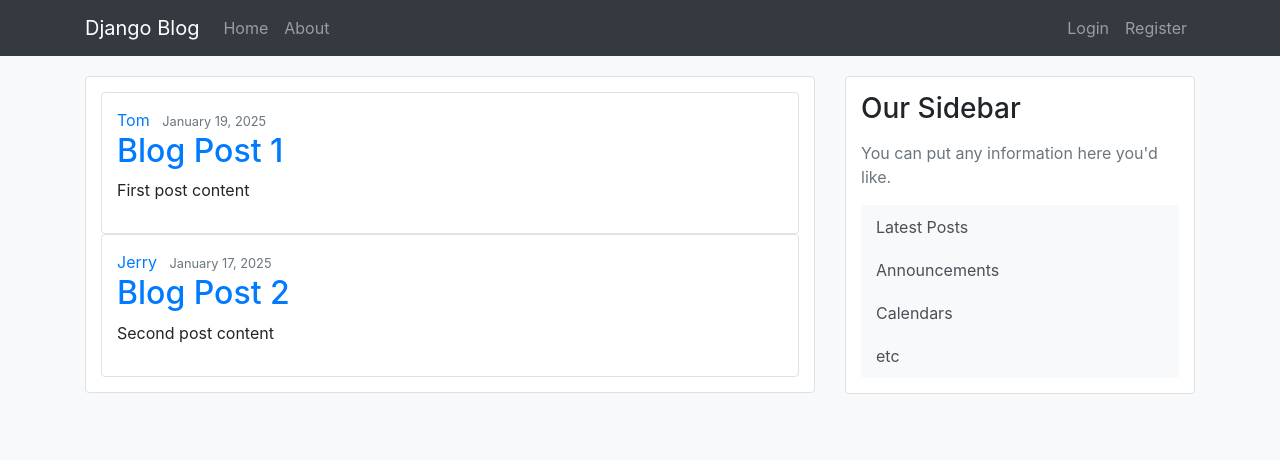
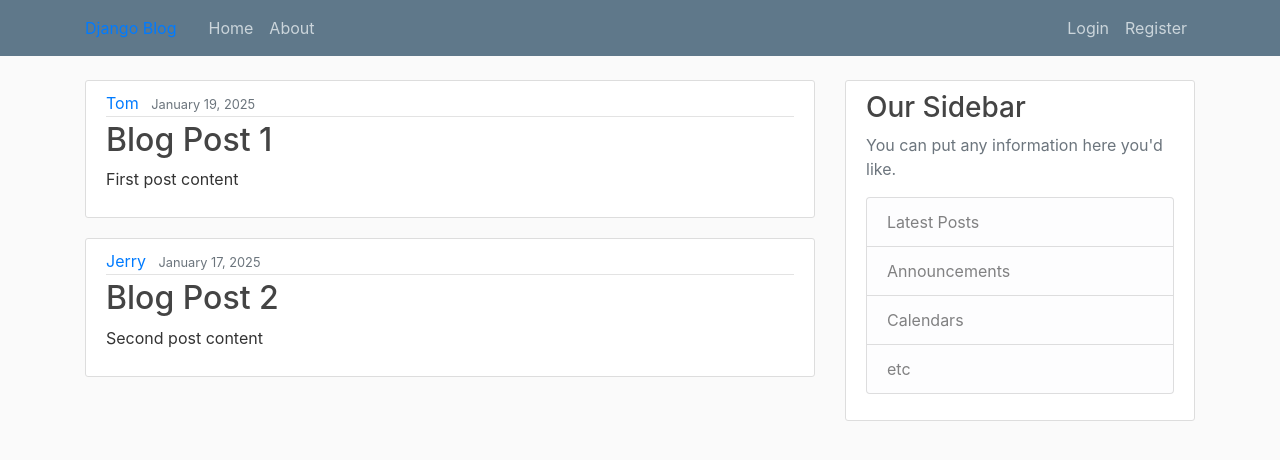
Before and after one commit to RyomenDev/Django, a Django app: page / in a window 1280 px wide. Shown: the top 460 px of the page. Run offline with Django 5.2, Linux system fonts and the light colour scheme; some libraries are stand-ins or nearby versions.

Commit message:
static-main.css

```diff
--- /dev/null
+++ b/django_project/blog/static/blog/main.css
@@ -0,0 +1,84 @@
+body {
+  background: #fafafa;
+  color: #333333;
+  margin-top: 5rem;
+}
+
+h1, h2, h3, h4, h5, h6 {
+  color: #444444;
+}
+
+ul {
+  margin: 0;
+}
+
+.bg-steel {
+  background-color: #5f788a;
+}
+
+.site-header .navbar-nav .nav-link {
+  color: #cbd5db;
+}
+
+.site-header .navbar-nav .nav-link:hover {
+  color: #ffffff;
+}
+
+.site-header .navbar-nav .nav-link.active {
+  font-weight: 500;
+}
+
+.content-section {
+  background: #ffffff;
+  padding: 10px 20px;
+  border: 1px solid #dddddd;
+  border-radius: 3px;
+  margin-bottom: 20px;
+}
+
+.article-title {
+  color: #444444;
+}
+
+a.article-title:hover {
+  color: #428bca;
+  text-decoration: none;
+}
+
+.article-content {
+  white-space: pre-line;
+}
+
+.article-img {
+  height: 65px;
+  width: 65px;
+  margin-right: 16px;
+}
+
+.article-metadata {
+  padding-bottom: 1px;
+  margin-bottom: 4px;
+  border-bottom: 1px solid #e3e3e3
+}
+
+.article-metadata a:hover {
+  color: #333;
+  text-decoration: none;
+}
+
+.article-svg {
+  width: 25px;
+  height: 25px;
+  vertical-align: middle;
+}
+
+.account-img {
+  height: 125px;
+  width: 125px;
+  margin-right: 20px;
+  margin-bottom: 16px;
+}
+
+.account-heading {
+  font-size: 2.5rem;
+}
--- a/django_project/blog/templates/blog/base.html
+++ b/django_project/blog/templates/blog/base.html
@@ -1,8 +1,9 @@
 {% load static %}
 <!DOCTYPE html>
-<html lang="en">
+<html>
 
 <head>
+
     <!-- Required meta tags -->
     <meta charset="utf-8">
     <meta name="viewport" content="width=device-width, initial-scale=1, shrink-to-fit=no">
@@ -11,7 +12,6 @@
     <link rel="stylesheet" href="https://maxcdn.bootstrapcdn.com/bootstrap/4.0.0/css/bootstrap.min.css"
         integrity="sha384-Gn5384xqQ1aoWXA+058RXPxPg6fy4IWvTNh0E263XmFcJlSAwiGgFAW/dAiS6JXm" crossorigin="anonymous">
 
-    <!-- Custom CSS -->
     <link rel="stylesheet" type="text/css" href="{% static 'blog/main.css' %}">
 
     {% if title %}
@@ -19,99 +19,50 @@
     {% else %}
     <title>Django Blog</title>
     {% endif %}
-
-    <style>
-        body {
-            padding-top: 56px;
-            background-color: #f8f9fa;
-        }
-
-        .site-header {
-            margin-bottom: 20px;
-        }
-
-        .content-section {
-            padding: 15px;
-            background-color: #fff;
-            border: 1px solid #dee2e6;
-            border-radius: 4px;
-        }
-
-        .content-section h3 {
-            margin-bottom: 15px;
-        }
-
-        .list-group-item {
-            border: none;
-            padding: 10px 15px;
-        }
-
-        .list-group-item-light {
-            background-color: #f8f9fa;
-            color: #495057;
-        }
-
-        .container .row {
-            margin-top: 20px;
-        }
-    </style>
 </head>
 
 <body>
     <header class="site-header">
-        <nav class="navbar navbar-expand-md navbar-dark bg-dark fixed-top">
+        <nav class="navbar navbar-expand-md navbar-dark bg-steel fixed-top">
             <div class="container">
-                <a class="navbar-brand" href="{% url 'blog-home' %}">Django Blog</a>
+                <a class="mr-4" href="{% url 'blog-home' %}">Django Blog</a>
                 <button class="navbar-toggler" type="button" data-toggle="collapse" data-target="#navbarToggle"
                     aria-controls="navbarToggle" aria-expanded="false" aria-label="Toggle navigation">
                     <span class="navbar-toggler-icon"></span>
                 </button>
-
                 <div class="collapse navbar-collapse" id="navbarToggle">
-                    <ul class="navbar-nav mr-auto">
-                        <li class="nav-item">
-                            <a class="nav-link" href="{% url 'blog-home' %}">Home</a>
-                        </li>
-                        <li class="nav-item">
-                            <a class="nav-link" href="{% url 'blog-about' %}">About</a>
-                        </li>
-                    </ul>
-                    <ul class="navbar-nav">
-                        <li class="nav-item">
-                            <a class="nav-link" href="#">Login</a>
-                        </li>
-                        <li class="nav-item">
-                            <a class="nav-link" href="#">Register</a>
-                        </li>
-                    </ul>
+                    <div class="navbar-nav mr-auto">
+              <a class="nav-item nav-link" href="{% url 'blog-home' %}">Home</a>
+              <a class="nav-item nav-link" href="{% url 'blog-about' %}">About</a>
+            </div>
+                    <!-- Navbar Right Side -->
+                    <div class="navbar-nav">
+              <a class="nav-item nav-link" href="#">Login</a>
+              <a class="nav-item nav-link" href="#">Register</a>
+            </div>
                 </div>
             </div>
         </nav>
     </header>
-
     <main role="main" class="container">
         <div class="row">
-            <!-- Main Content -->
             <div class="col-md-8">
-                <div class="content-section">
-                    {% block content %}
-                    <h1>Welcome to Django Blog</h1>
-                    <p class="text-muted">This is the main content area. Replace this with your dynamic content.</p>
-                    {% endblock %}
+
+                <!-- Main -->
+                {% block content %}{% endblock %}
+
             </div>
-            </div>
-
-            <!-- Sidebar -->
             <div class="col-md-4">
           <div class="content-section">
             <h3>Our Sidebar</h3>
-                    <p class='text-muted'>You can put any information here you'd like.</p>
+            <p class='text-muted'>You can put any information here you'd like.
               <ul class="list-group">
                 <li class="list-group-item list-group-item-light">Latest Posts</li>
                 <li class="list-group-item list-group-item-light">Announcements</li>
                 <li class="list-group-item list-group-item-light">Calendars</li>
                 <li class="list-group-item list-group-item-light">etc</li>
               </ul>
+            </p>
           </div>
         </div>
         </div>
```
Also changed, not shown: django_project/blog/templates/temp/baseTemp.html (added, +133 -0 lines), django_project/blog/templates/temp/temp.html (renamed from django_project/blog/templates/blog/temp.html). Lines whose indentation alone changed are shown as unchanged.
